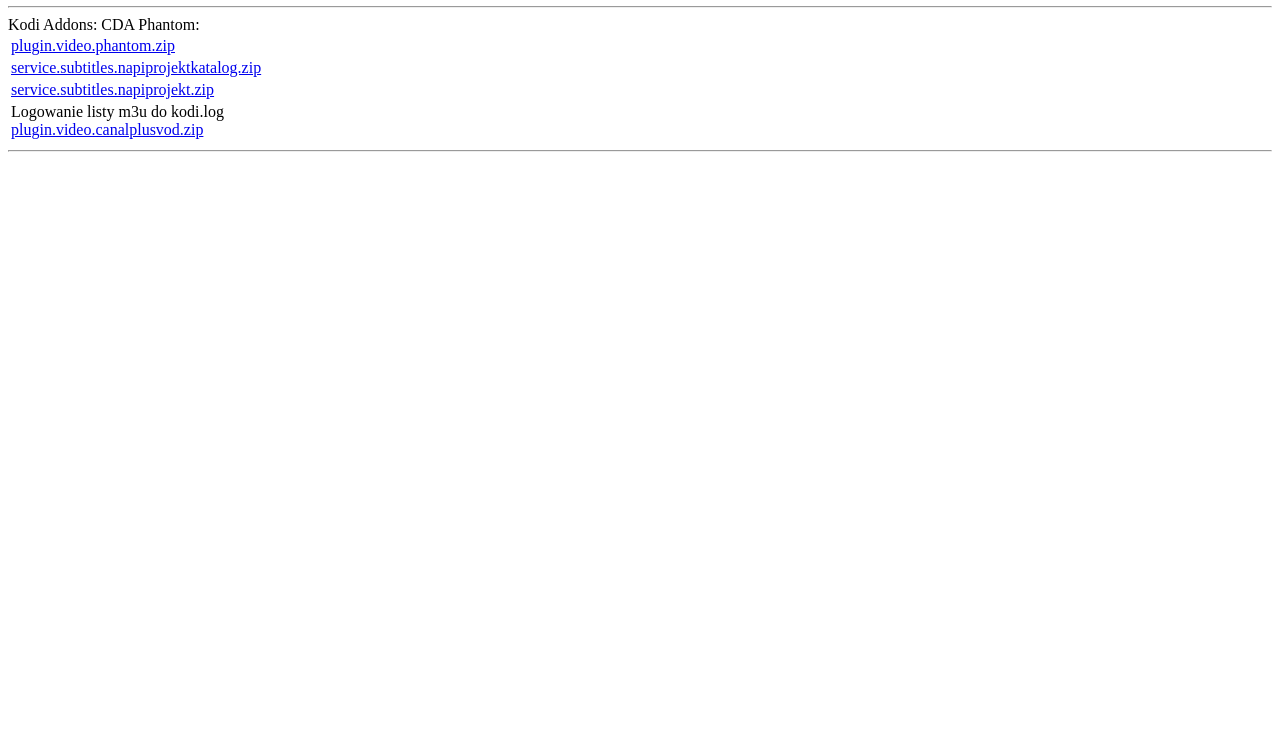
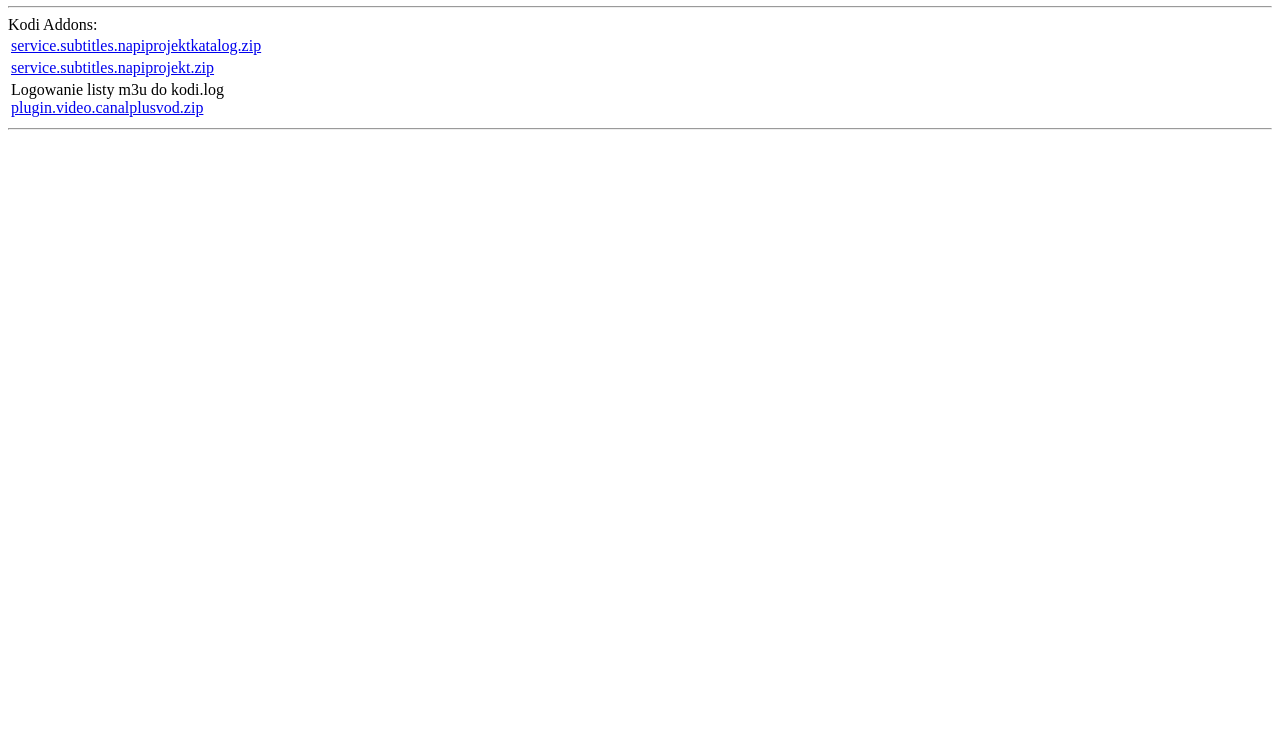
Before and after one commit to mkaflowski/mkaflowski.github.io, a plain HTML site: page index.html in a window 1280 px wide. Shown: the part 60-800 px from the top of the page. Drawn offline with Linux system fonts and the light colour scheme.

Commit message:
Update index.html

```diff
--- a/index.html
+++ b/index.html
@@ -5,13 +5,7 @@
     <hr/>
     <table style="width: 50%; min-width: 800px;">
       Kodi Addons:
-      CDA Phantom:
-       <tr>
-        <td>
-          <a href="plugin.video.phantom.zip">plugin.video.phantom.zip</a>
-        </td>
-      </tr>
-      <tr>
+
         <td>
           <a href="service.subtitles.napiprojektkatalog.zip">service.subtitles.napiprojektkatalog.zip</a>
         </td>
```
